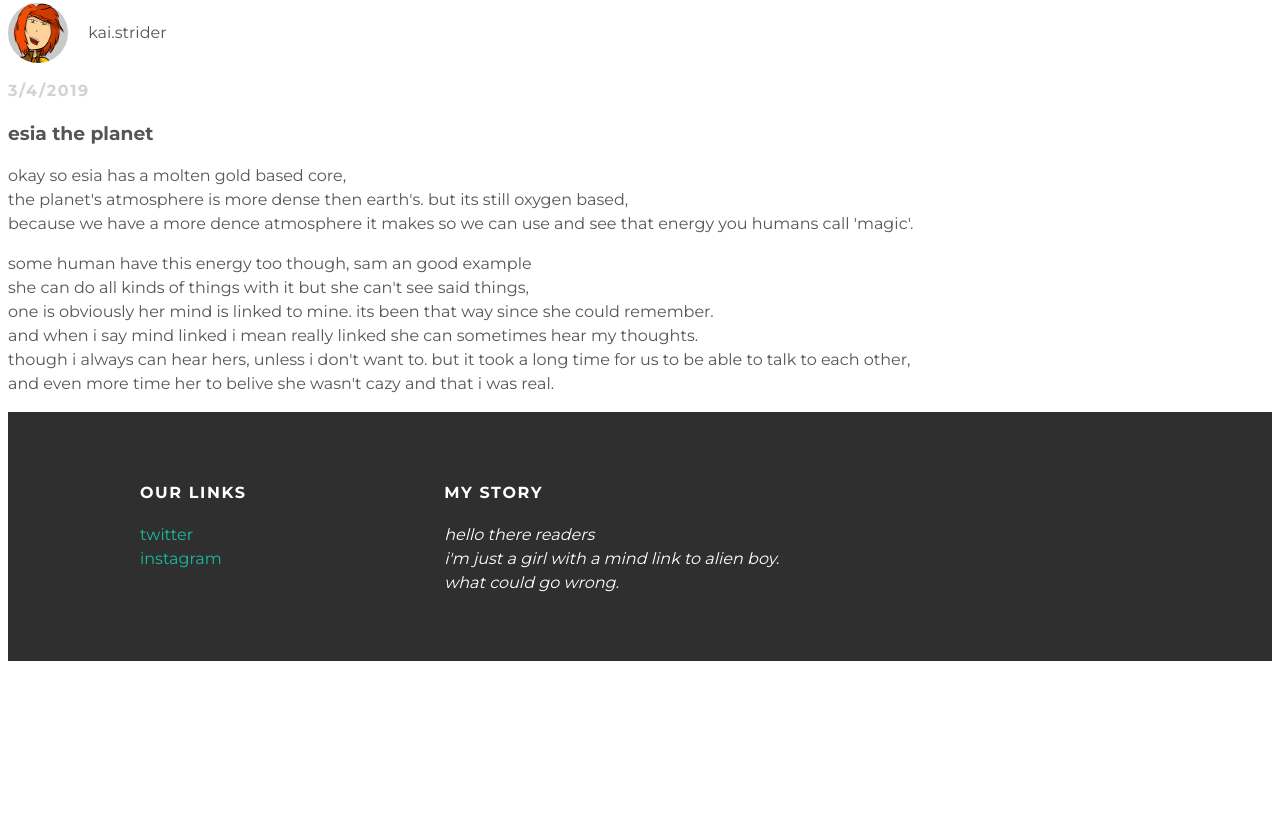
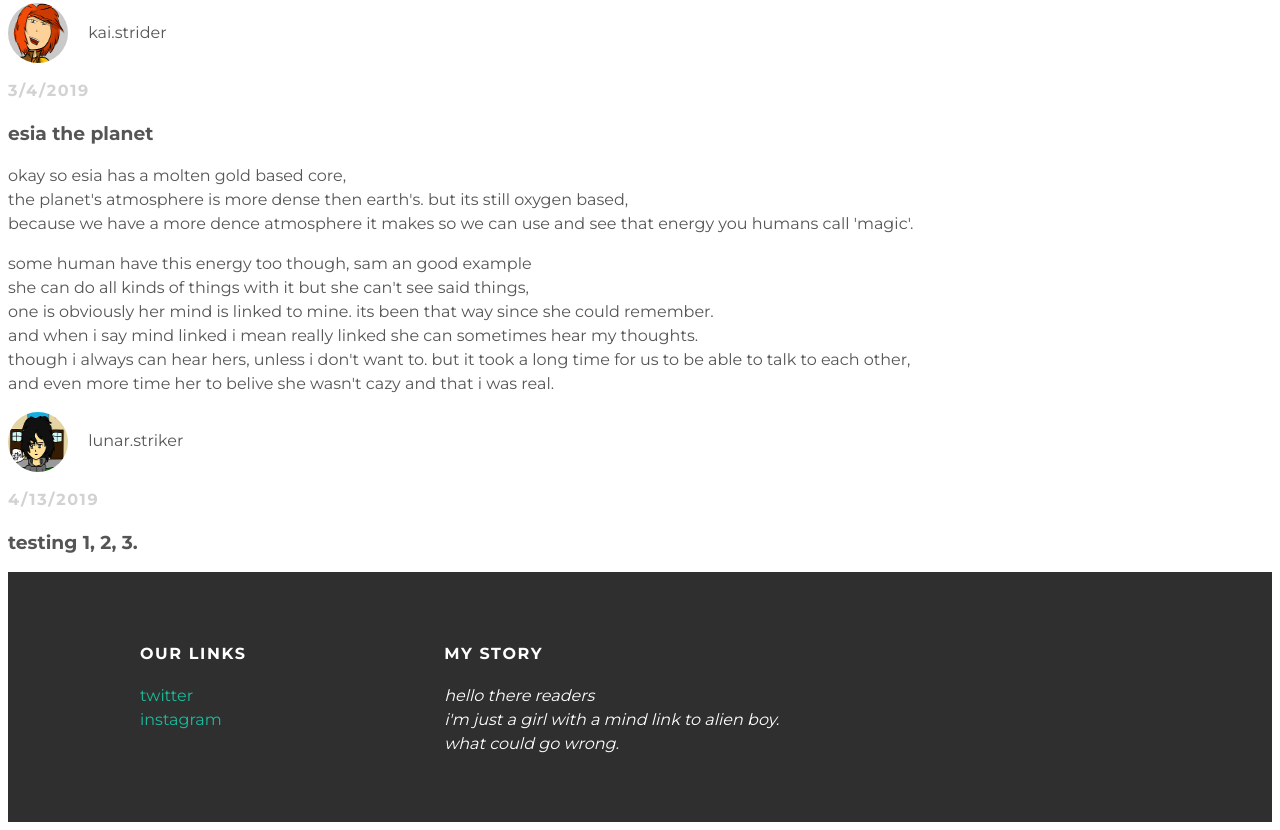
Before and after one commit to lunarstriker/lunarstriker.github.io, a plain HTML site: page index.html in a window 1280 px wide. Shown: the part 515-1345 px from the top of the page. Before the commit the page ends 1184 px from the top, so only its background shows below. Drawn offline with Linux system fonts and the light colour scheme.

Commit message:
Update index.html

```diff
--- a/index.html
+++ b/index.html
@@ -67,6 +67,26 @@ and when i say mind linked i mean really linked she can sometimes hear my though
 
 
 
+<div id="content">
+
+<div class="post-author">
+<img src="expresion 3.2.png"
+<br>
+<span>lunar.striker</span>
+<br>
+</div>
+<p class="post-date">4/13/2019</p>
+<h3>testing 1, 2, 3.</h3>
+<div class="post-content">
+  <p>
+</p>
+  <p>
+</p>
+</div>
+</div>
+</div>
+
+
 
 
 
```
